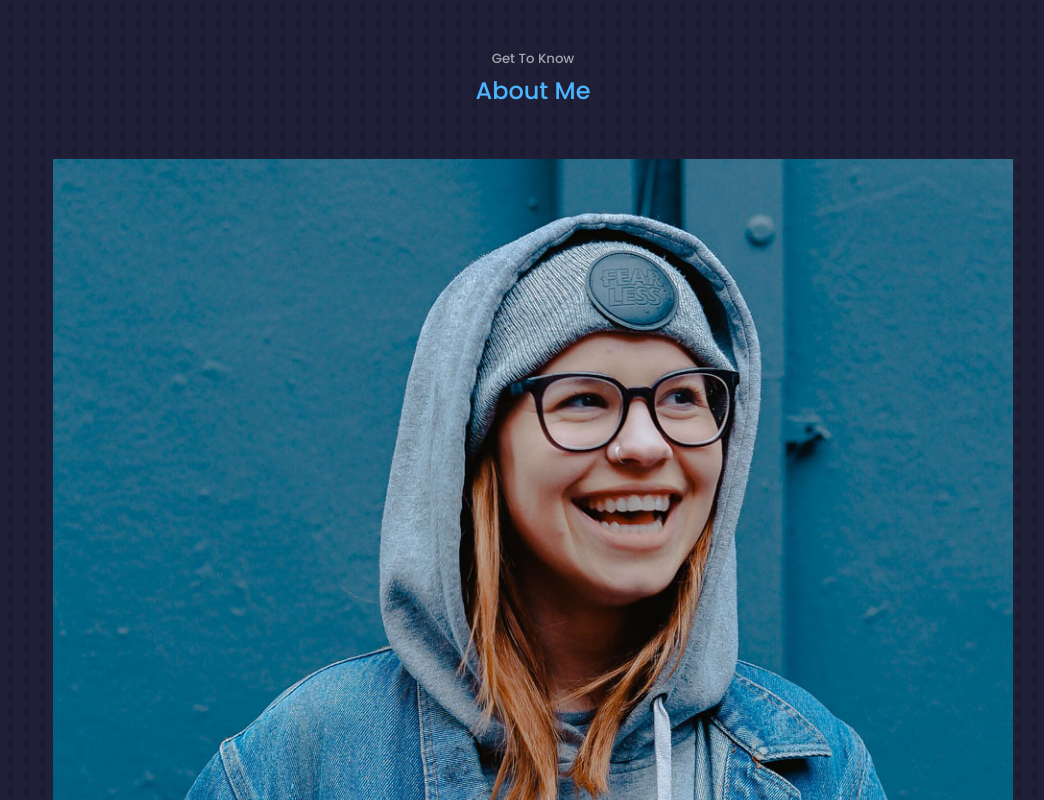
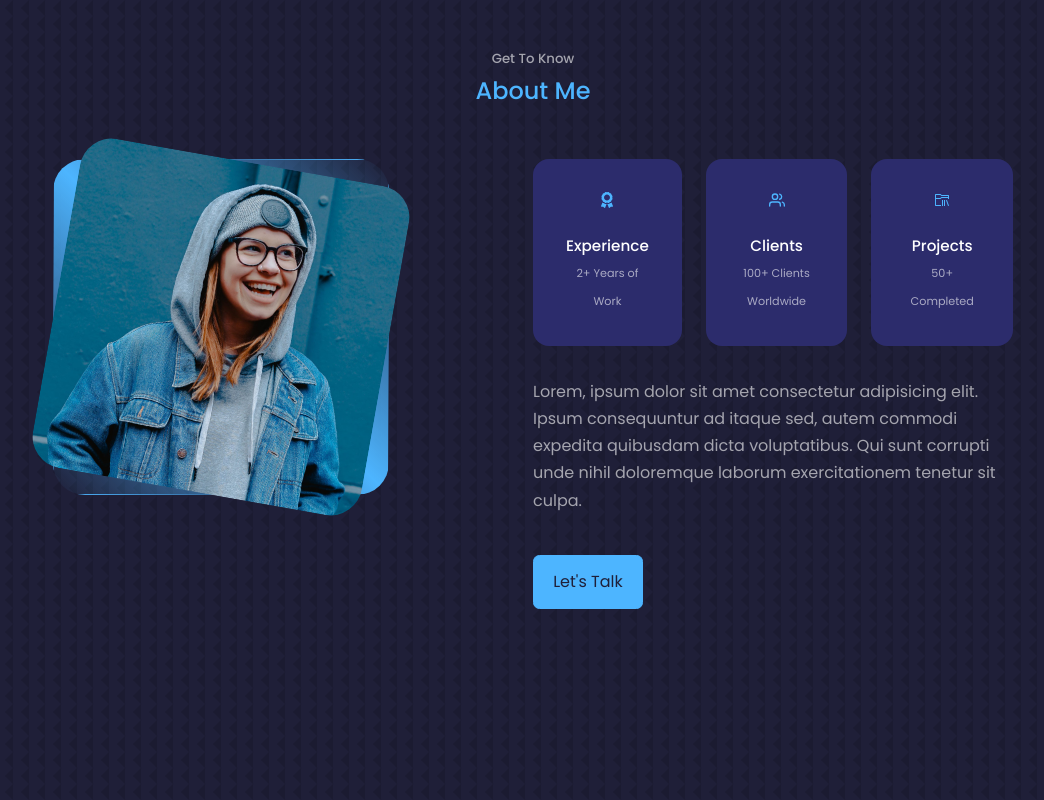
Before and after one commit to Dev0071/Personal-Portfolio, a React (Create React App) app: page / in a window 1280 px wide. Shown: the part 880-1680 px from the top of the page, without its empty margins (107-1151 px from the left). Built offline with nearby package versions, Linux system fonts and the light colour scheme.

Commit message:
done with about

```diff
--- a/src/components/About/About.css
+++ b/src/components/About/About.css
@@ -0,0 +1,69 @@
+.about__container {
+    display:grid;
+    grid-template-columns: 35% 50%;
+    gap: 15%;
+}
+
+.about__me {
+    display: grid;
+    place-items: center;
+    width: 100%;
+    aspect-ratio: 1/1;
+    border-radius: 2rem;
+    border: 1px solid transparent;
+    background: linear-gradient(45deg, transparent, var(--color-primary), transparent);
+}
+
+.about__me-image{
+    border-radius: 2rem;
+    overflow: hidden;
+    transform: rotate(10deg);
+    transition: var(--transition);
+}
+
+.about__me-image:hover {
+    transform: rotate(0)
+}
+
+.about__cards {
+    display: grid;
+    grid-template-columns: repeat(3, 1fr);
+    gap: 1.5rem;
+}
+
+.about__card{
+    background: var(--color-bg-variant);
+    border: 1px solid transparent;
+    border-radius: 1rem;
+    padding: 2rem;
+    text-align: center;
+    transition: var(--transition);
+
+}
+
+.about__card:hover {
+    background: transparent;
+    background-color: var(--color-primary-variant);
+    cursor: default;
+}
+
+.about__icon {
+    color: var(--color-primary);
+    font-size: 1.rem;
+    margin-bottom: 1rem;
+
+}
+
+.about__card h5 {
+    font-size: 0.95rem;
+}
+
+.about__card small {
+    font-size: 0.7rem;
+    color: var(--color-light);
+}
+
+.about__content p{
+    margin: 2rem 0 2.6rem;
+    color: var(--color-light);
+}
--- a/src/components/About/About.jsx
+++ b/src/components/About/About.jsx
@@ -2,6 +2,9 @@
 import './About.css'
 import ME from '../../assets/me-about.jpg'
 import {FaAward} from 'react-icons/fa'
+import {FiUsers} from 'react-icons/fi'
+import {VscFolderLibrary} from 'react-icons/vsc'
+
 const About = () => {
   return (
     <section id='About'>
@@ -14,14 +17,31 @@
             <img src={ME} alt="me" />
           </div>
         </div>
-          <FaAward />
+
         <div className="about__content">
           <div className="about__cards">
             <article className='about__card'>
+              <FaAward  className="about__icon"/>
               <h5>Experience</h5>
-              <small>2+ Yearrs of Work</small>
+              <small>2+ Years of Work</small>
+            </article>
+
+            <article className='about__card'>
+              <FiUsers className="about__icon"/>
+              <h5>Clients</h5>
+              <small>100+ Clients Worldwide</small>
+            </article>
+
+            <article className='about__card'>
+              <VscFolderLibrary  className="about__icon"/>
+              <h5>Projects</h5>
+              <small>50+ Completed</small>
             </article>
           </div>
+
+          <p>Lorem, ipsum dolor sit amet consectetur adipisicing elit. Ipsum consequuntur ad itaque sed, autem commodi expedita quibusdam dicta voluptatibus. Qui sunt corrupti unde nihil doloremque laborum exercitationem tenetur sit culpa.</p>
+
+          <a href="#Contact" className='btn btn-primary'>Let's Talk</a>
         </div>
       </div>
     </section>
--- a/src/components/Nav/nav.css
+++ b/src/components/Nav/nav.css
@@ -6,7 +6,7 @@
     z-index: 2;
      position: fixed;
     left: 500px;
-    transform: translateX(-50%);
+    /* transform: translateX(-50%); */
     bottom: 2rem;
     display: flex;
     gap: 0.8rem;
```
